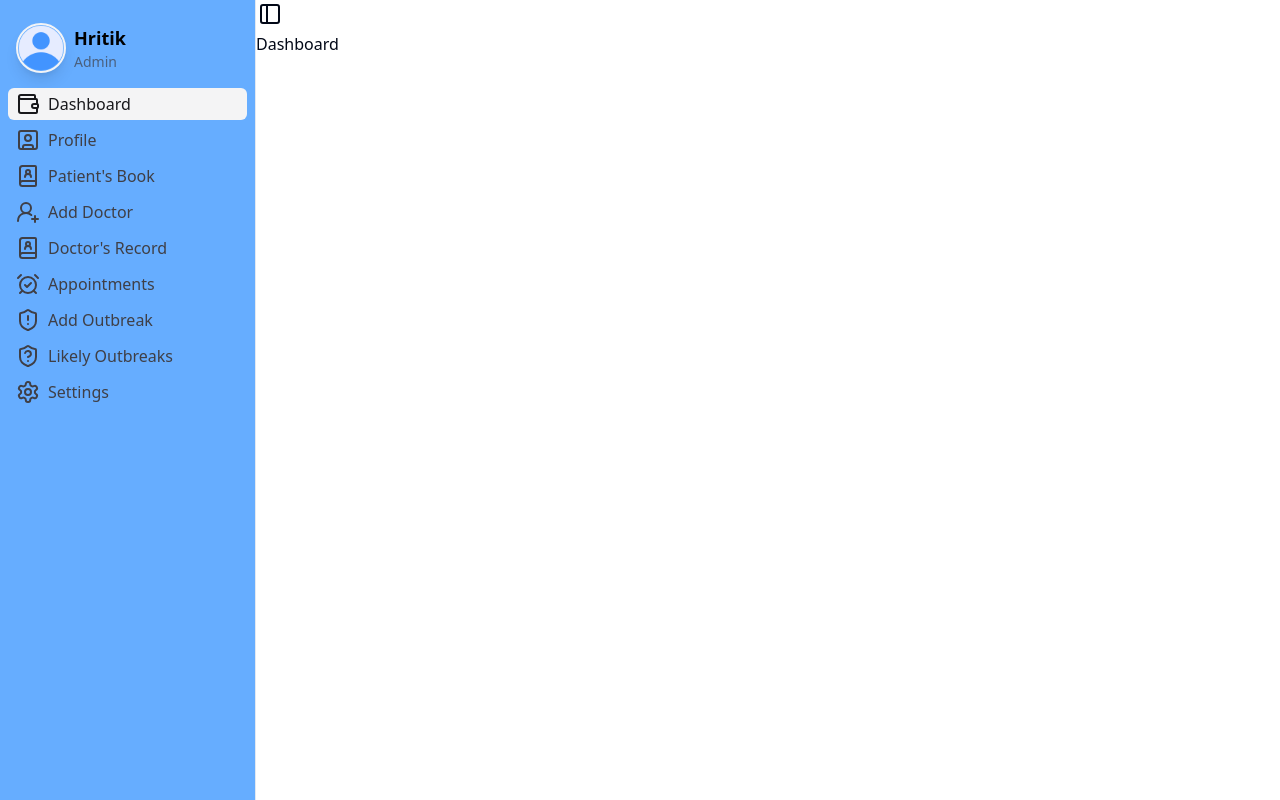
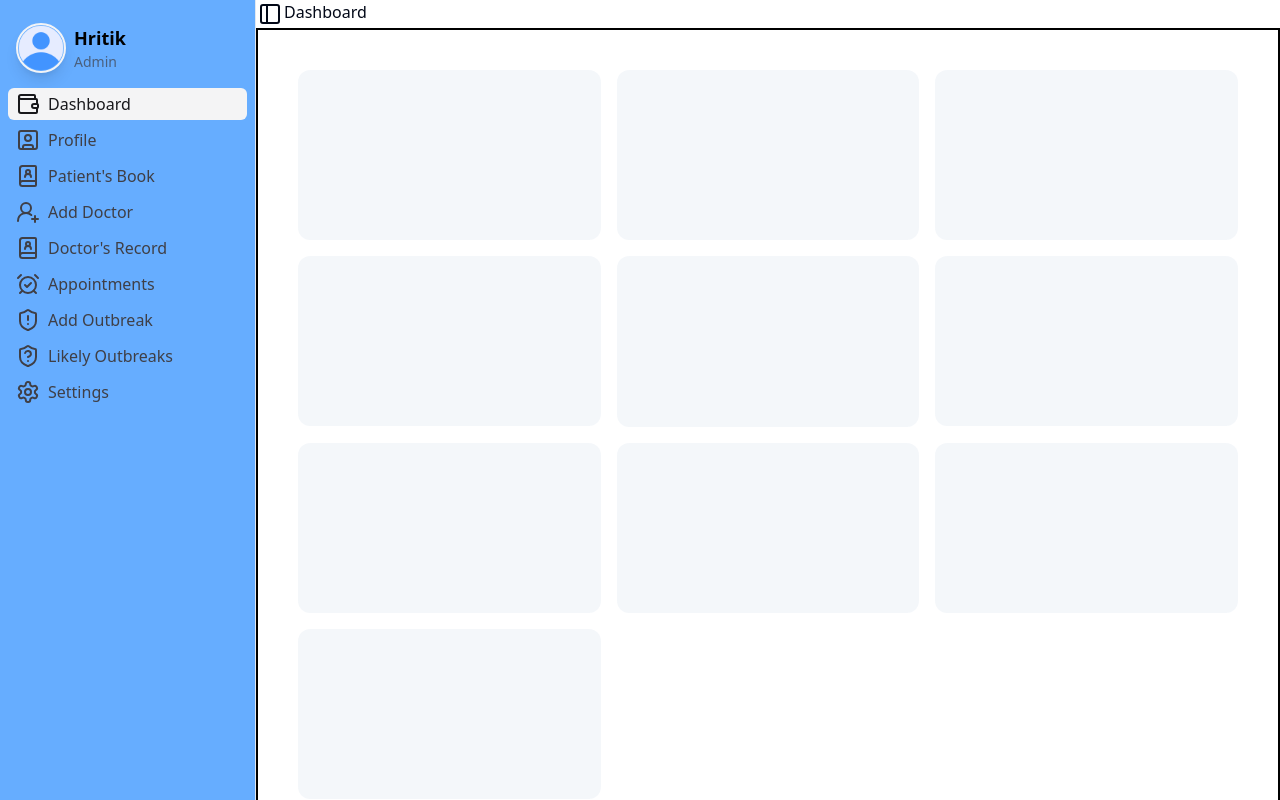
Before and after one commit to SGsubuuu-2322/HMS, a React (Vite) app in the folder HMS_App/: page /user/dashboard in a window 1280 px wide. Built offline with nearby package versions, Linux system fonts and the light colour scheme; sample sign-in values are in the browser's storage; a web font is replaced by a local one.

Commit message:
Modified some stylings...

```diff
--- a/HMS_App/src/Pages/auth/Dashboard.jsx
+++ b/HMS_App/src/Pages/auth/Dashboard.jsx
@@ -1,7 +1,26 @@
 // import React from 'react'
+import { Skeleton } from "@/components/ui/skeleton";
 
 const Dashboard = () => {
-  return <div>Dashboard</div>;
+  return (
+    <div className="w-full h-screen bg p-10 border-2 border-black">
+      <div className="grid auto-rows-min gap-4 md:grid-cols-3">
+        <Skeleton className="aspect-video rounded-xl" />{" "}
+        {/* <div className="aspect-video rounded-xl bg-muted/50" /> */}
+        <Skeleton className="aspect-video rounded-xl" />{" "}
+        {/* <div className="aspect-video rounded-xl bg-muted/50" /> */}
+        <Skeleton className="aspect-video rounded-xl" />{" "}
+        <Skeleton className="aspect-video rounded-xl" />{" "}
+        <Skeleton className="aspect-video rounded-xl" />{" "}
+        <Skeleton className="aspect-video rounded-xl" />{" "}
+        <Skeleton className="aspect-video rounded-xl" />{" "}
+        <Skeleton className="aspect-video rounded-xl" />{" "}
+        <Skeleton className="aspect-video rounded-xl" />{" "}
+        <Skeleton className="aspect-video rounded-xl" />{" "}
+        {/* <div className="aspect-video rounded-xl bg-muted/50" /> */}
+      </div>
+    </div>
+  );
 };
 
 export default Dashboard;
--- a/HMS_App/src/layout/AuthLayout.jsx
+++ b/HMS_App/src/layout/AuthLayout.jsx
@@ -3,12 +3,15 @@ import { AppSidebar } from "@/components/custom/AppSidebar";
 import { SidebarProvider, SidebarTrigger } from "@/components/ui/sidebar";
 const AuthLayout = ({ children }) => {
   return (
-    <div className="h-screen overflow-hidden">
+    <div className="w-full h-screen overflow-hidden">
       {/* <AuthNav /> */}
       <SidebarProvider>
         <AppSidebar />
-        <main>
-          <SidebarTrigger />
+        <main className="w-full h-screen overflow-y-auto">
+          <div className="flex">
+            <SidebarTrigger />
+            <h1>Dashboard</h1>
+          </div>
           {children}
         </main>
       </SidebarProvider>
```
